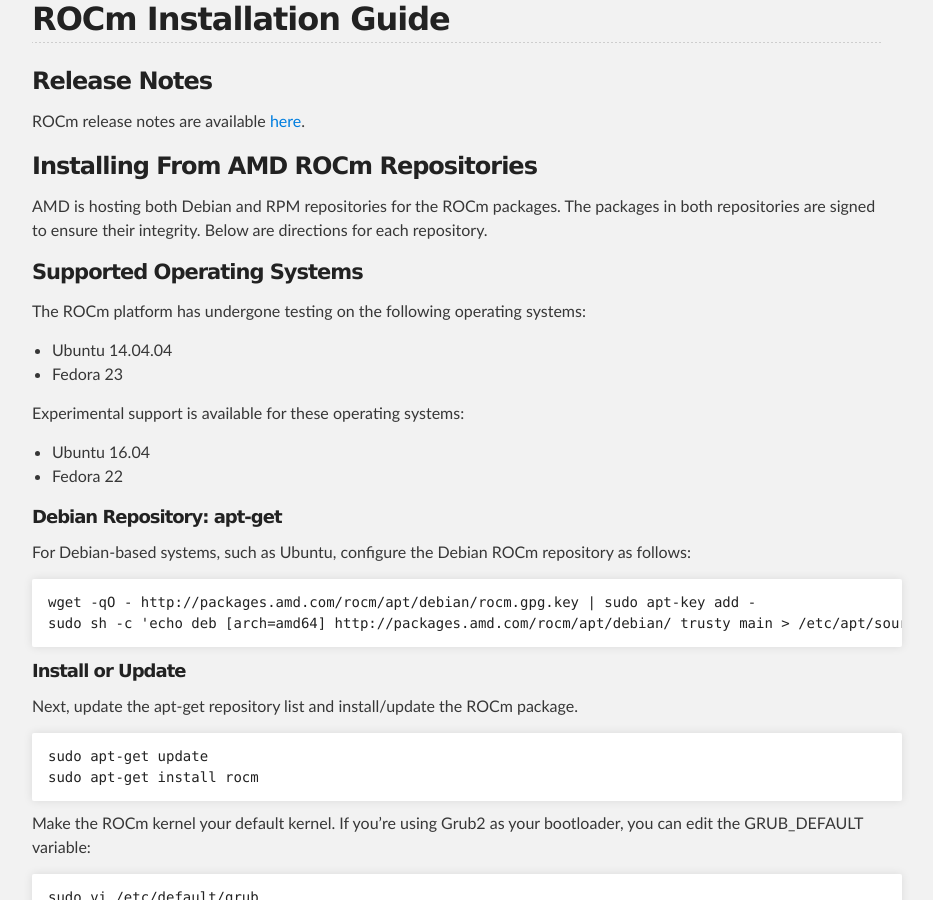
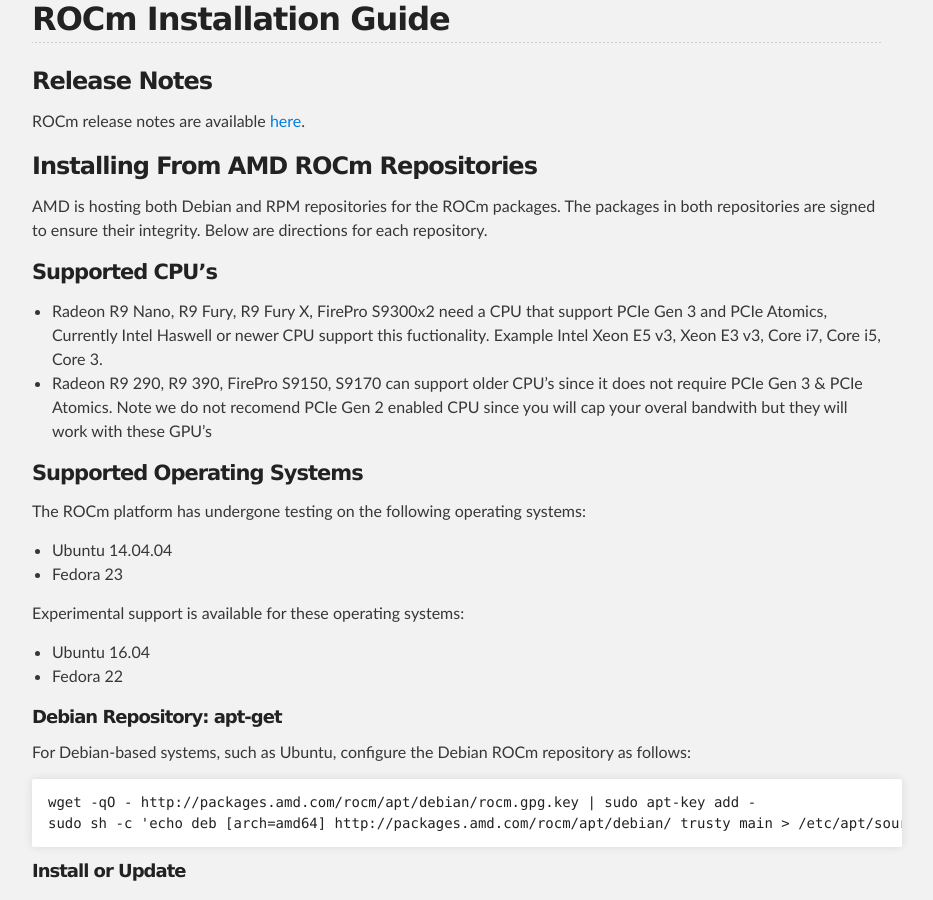
Before and after one commit to ROCm/ROCm.github.io, a Jekyll site: the page built from install.md, in a window 1280 px wide and 900 px high, scrolled down 358 px. Shown: the whole window, without its empty margins (183-1116 px from the left). Built offline with Jekyll 4.4.1, drawn with Linux system fonts in a browser that asks for light colours.

Commit message:
Update install.md

```diff
--- a/install.md
+++ b/install.md
@@ -14,6 +14,11 @@
 AMD is hosting both Debian and RPM repositories for the ROCm packages.
 The packages in both repositories are signed to ensure their
 integrity. Below are directions for each repository.
+
+#### Supported CPU's
+
+* Radeon R9 Nano, R9 Fury, R9 Fury X, FirePro S9300x2 need a CPU that support PCIe Gen 3 and PCIe Atomics,  Currently Intel Haswell or newer CPU support this fuctionality. Example Intel Xeon E5 v3, Xeon E3 v3, Core i7, Core i5, Core 3.
+* Radeon R9 290, R9 390, FirePro S9150, S9170 can support older CPU's since it does not require PCIe Gen 3 & PCIe Atomics.    Note we do not recomend PCIe Gen 2 enabled CPU since you will cap your overal bandwith but they will work with these GPU's
 
 #### Supported Operating Systems
 
```
